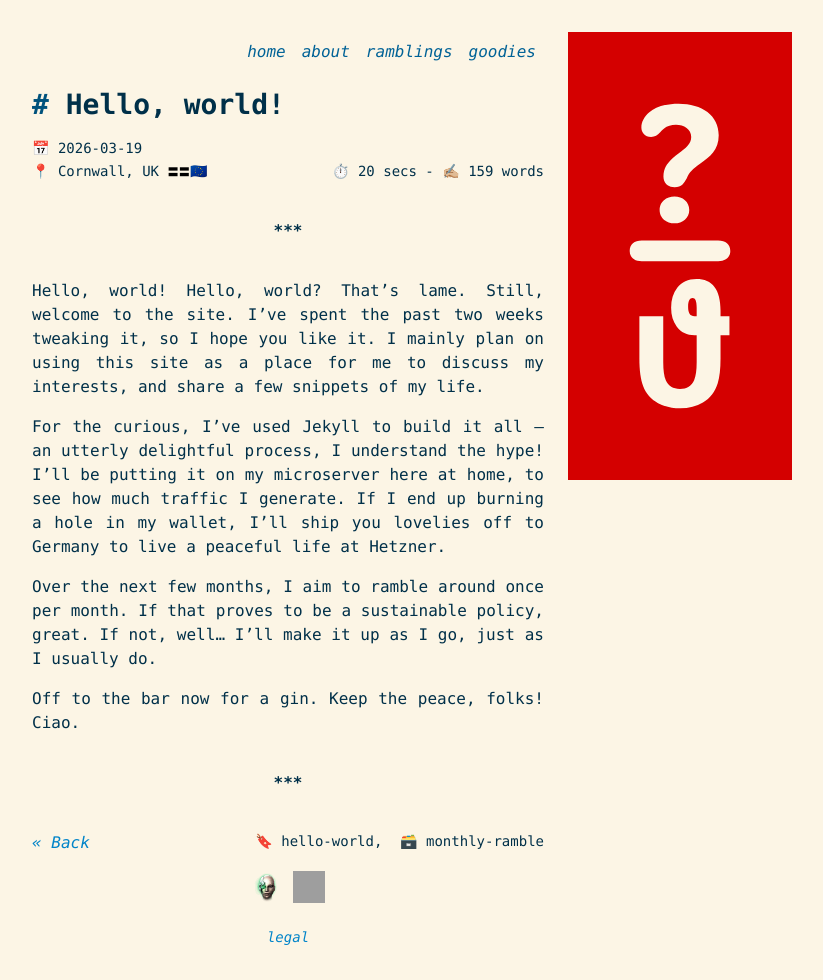
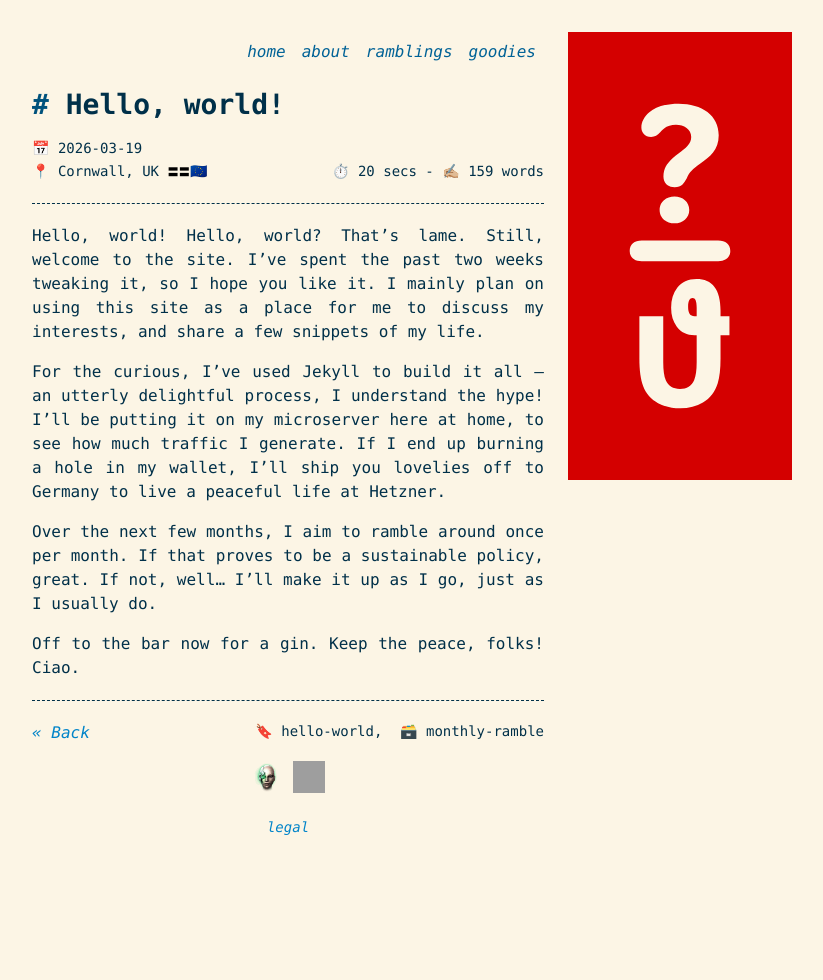
Before and after one commit to PerplexedTheta/pwp-my, a Jekyll site: the page built from _posts/2026-03-19-hello-world.md, in a window 1280 px wide. Shown: the whole page, without its empty margins (352-1175 px from the left). Built offline with Jekyll 4.4.1, drawn with Linux system fonts in a browser that asks for light colours; after the commit the page ends 900 px from its top, so only the background shows below that; grey boxes are pictures that could not be loaded.

Commit message:
fix: restore proper hr behaviour for ramblings

```diff
--- a/_layouts/ramble.html
+++ b/_layouts/ramble.html
@@ -2,7 +2,7 @@
 layout: page
 ---
 
-<div class="ramble">
+<div class="ramble-header">
     <div class="ramble-headline">
         {% if page.date %}
         <small class="ramble-date">
@@ -42,7 +42,8 @@ layout: page
     </div>
 </div>
 
-<hr />
+<hr class="ramble-hr" />
+
 <div class="ramble-content">
     {% if page.prev-post %}
     <p class="text-start">
@@ -69,7 +70,8 @@ layout: page
     </p>
     {% endif %}
 </div>
-<hr />
+
+<hr class="ramble-hr" />
 
 <div class="ramble-footer">
     <div class="ramble-backmatter">
--- a/_layouts/ramblings.html
+++ b/_layouts/ramblings.html
@@ -14,7 +14,7 @@ layout: page
 <!-- index -->
 {% if site.posts.size > 0 %}
 {% for post in paginator.posts %}
-<div class="ramblings">
+<div class="ramblings-entry">
     <div class="ramblings-headline">
         <h4>
             {% if post.title %}
@@ -66,7 +66,7 @@ layout: page
     </div>
 </div>
 {% endfor %}
-<div class="ramblings">
+<div class="ramblings-entry">
     <span><!-- silence is golden--></span>
 </div>
 {% else %}
--- a/_sass/ramble.scss
+++ b/_sass/ramble.scss
@@ -2,10 +2,8 @@
 
 // ==== ramble scss file, jake deery, 2024 ====
 #content {
-    .ramble {
-        margin: 1em 0 1em 0;
-        padding: 1em 0 0 0;
-        border-top: 1px dashed $prussianBlue;
+    .ramble-header {
+        margin: 0 0 1em 0;
 
         .ramble-headline,
         .ramble-abstract {
@@ -16,6 +14,15 @@
             small {
                 font-weight: 200;
             }
+        }
+    }
+
+    .ramble-hr {
+        margin: 1.25em 0;
+        border-top: 1px dashed $prussianBlue;
+
+        &::after {
+            display: none;
         }
     }
 
@@ -57,11 +64,6 @@
             overflow-x: hidden;
             text-overflow: ellipsis;
         }
-    }
-
-    .ramble {
-        padding-top: 0;
-        border-top: 0;
     }
 
     .ramble-table {
@@ -155,6 +157,10 @@
 // dark mode
 @media (prefers-color-scheme: dark) {
     #content {
+        .ramble-hr {
+            border-top-color: $parchment;
+        }
+
         .ramble-table {
             td {
                 border-color: $parchment;
--- a/_sass/ramblings.scss
+++ b/_sass/ramblings.scss
@@ -2,7 +2,7 @@
 
 // ==== ramblings scss file, jake deery, 2024 ====
 #content {
-    .ramblings {
+    .ramblings-entry {
         margin: 1em 0 1em 0;
         padding: 1em 0 0 0;
         border-top: 1px dashed $prussianBlue;
@@ -73,7 +73,7 @@
 // ==== dark mode ====
 @media (prefers-color-scheme: dark) {
     #content {
-        .ramblings {
+        .ramblings-entry {
             border-top: 1px dashed $parchment;
         }
     }
--- a/_sass/style.scss
+++ b/_sass/style.scss
@@ -333,12 +333,6 @@ hr {
     }
 
     #content {
-        // ramblings & ramble
-        // ramblings only
-        .ramblings {
-            border-top: 1px dashed $parchment;
-        }
-
         h1,
         h2,
         h3,
```
